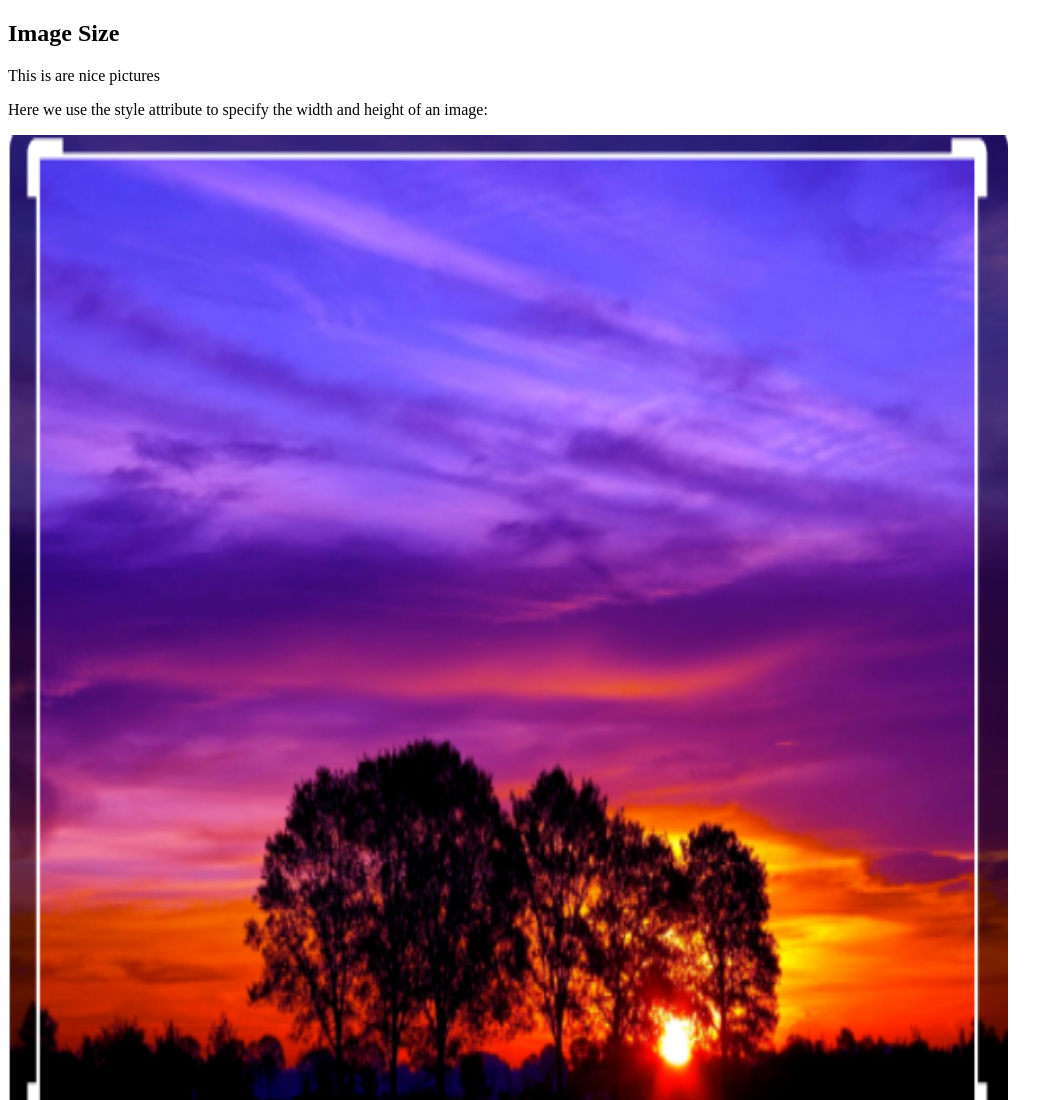
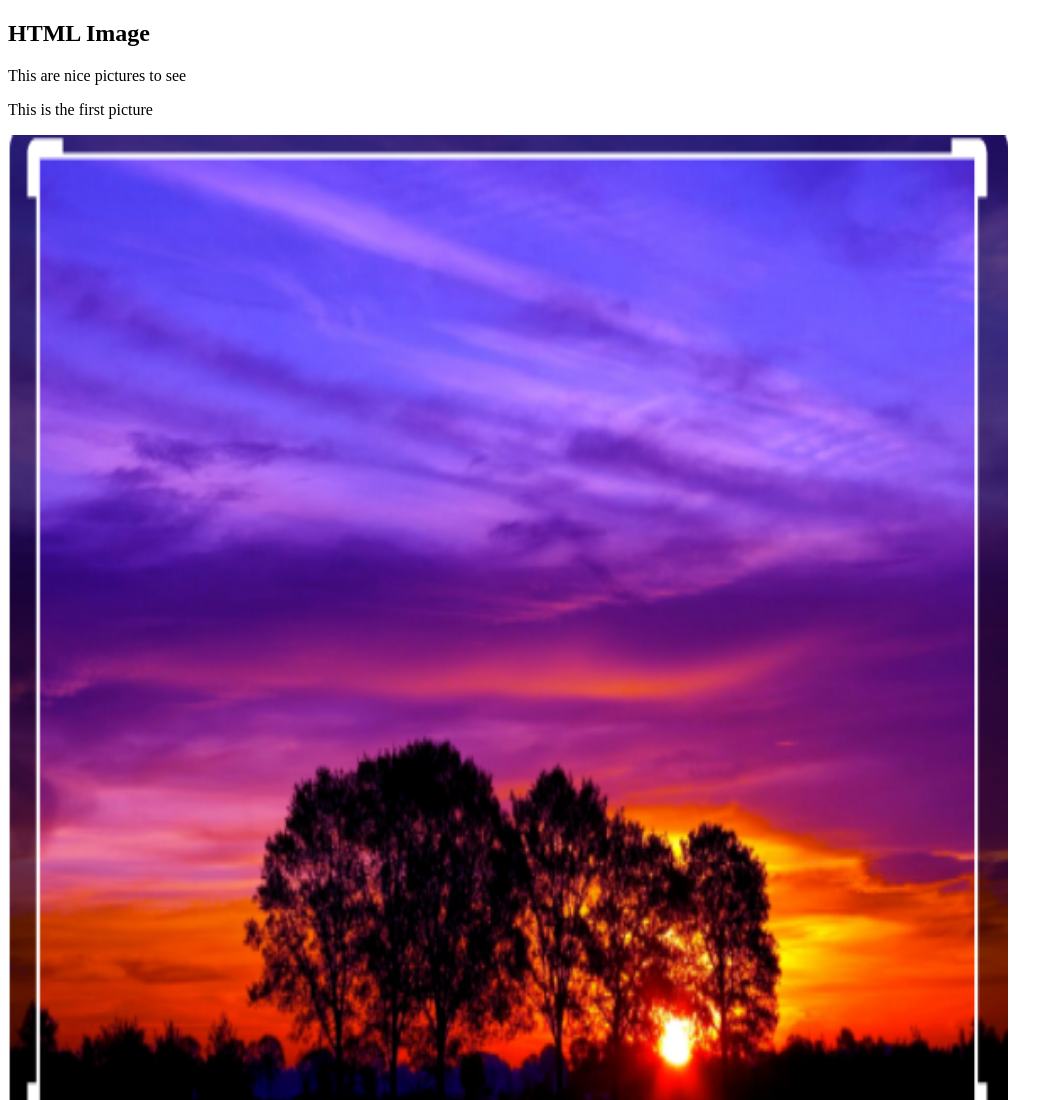
Before and after one commit to lp890686/Web, a plain HTML site: page index.html in a window 1280 px wide. Shown: the top 1100 px of the page, without its empty margins (0-1063 px from the left). Drawn offline with Linux system fonts and the light colour scheme.

Commit message:
Update index.html

```diff
--- a/index.html
+++ b/index.html
@@ -1,15 +1,18 @@
 <!DOCTYPE html>
 <html>
-<head>
+<body>
 
-<h2>Image Size</h2>
-<p> This is are nice pictures </p>
-<p>Here we use the style attribute to specify the width and height of an image:</p>
+<h2>HTML Image</h2>
+<p> This are nice pictures to see</p>
 
+
+<p> This is the first picture </p>
 <img src="Picture1.png" style="width:1000px;height:1000px;">
 
+<p> This  is the second picture </p>
 <img src="Picture2.png" style="width:1000px;height:1000px;">
 
+<p> This  is the third picture </p>
 <img src="Picture3.png" style="width:1000px;height:1000px;">
 
 </body>
```
